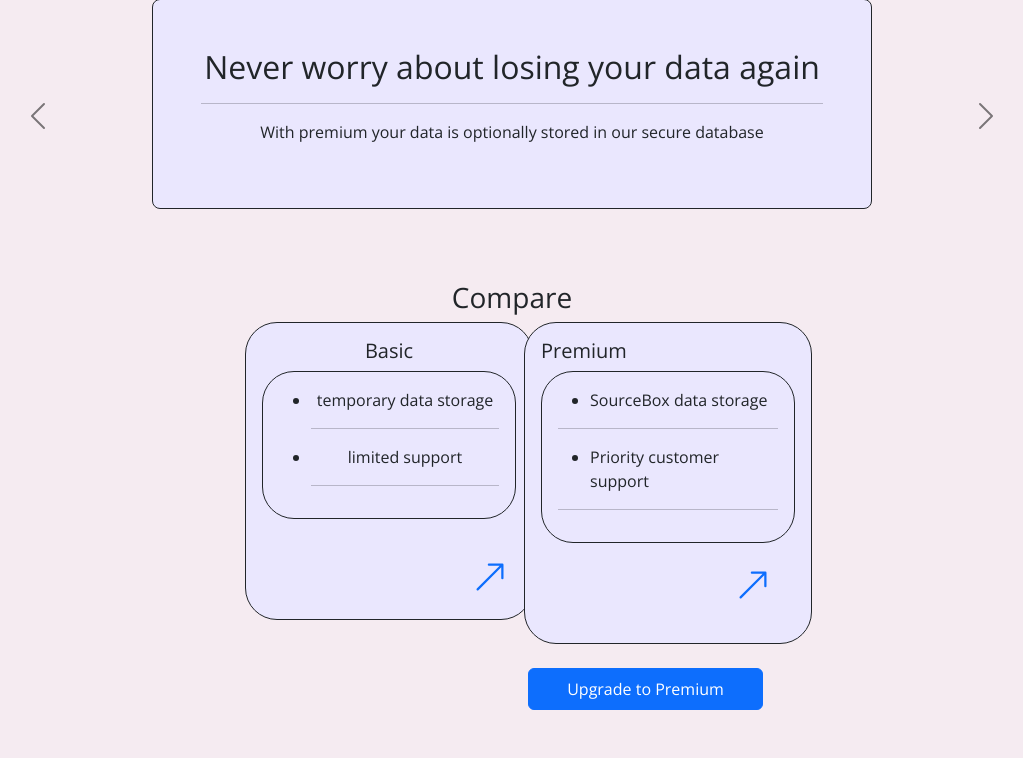
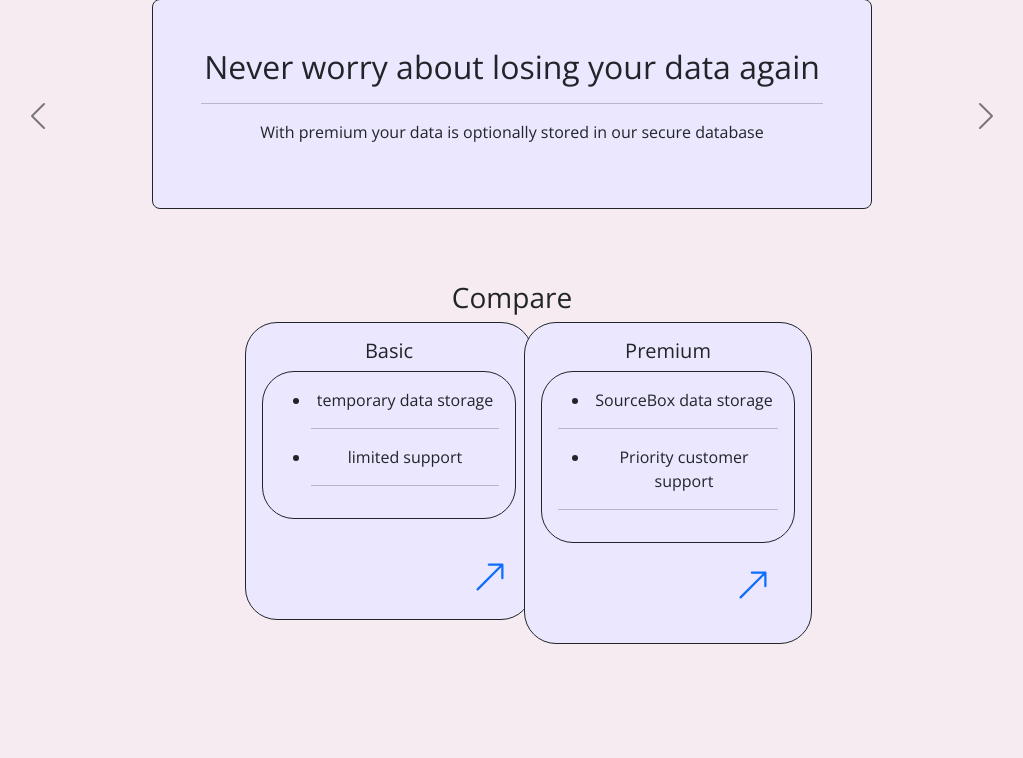
Before and after one commit to Sbussiso/SourceBox-official-website, a Flask app: page /premium_info in a window 1280 px wide. Shown: the part 620-1378 px from the top of the page, without its empty margins (128-1151 px from the left). After the commit the page ends 1264 px from the top, so only its background shows below. Run offline with Flask 3, Linux system fonts and the light colour scheme.

Commit message:
minor changes

```diff
--- a/website/sourcebox/templates/premium_info.html
+++ b/website/sourcebox/templates/premium_info.html
@@ -104,7 +104,7 @@
         </div>
         <div class="col-md-3 mb-5"> <!-- Column for Premium card -->
             <div class="card rounded-5 border box-color3 border border-dark" style="width: 18rem;">
-                <div class="card-body">
+                <div class="card-body" align="center">
                     <h5 class="card-title">Premium</h5>
                     <div class="border border-dark p-3 rounded-5">
                         <ul>
@@ -125,9 +125,6 @@
                 </div>
             </div>
             <br/>
-            <div class="d-grid gap-2 ms-1 me-3">
-                <button class="btn btn-primary p-2" type="button" data-bs-toggle="modal" data-bs-target="#submissionModal">Upgrade to Premium</button>
-            </div>
         </div>
     </div>
 </div> <!-- End container for comparison section -->
```
Also changed, not shown: requirements.txt (deleted, +0 -423 lines), 2 other files.
